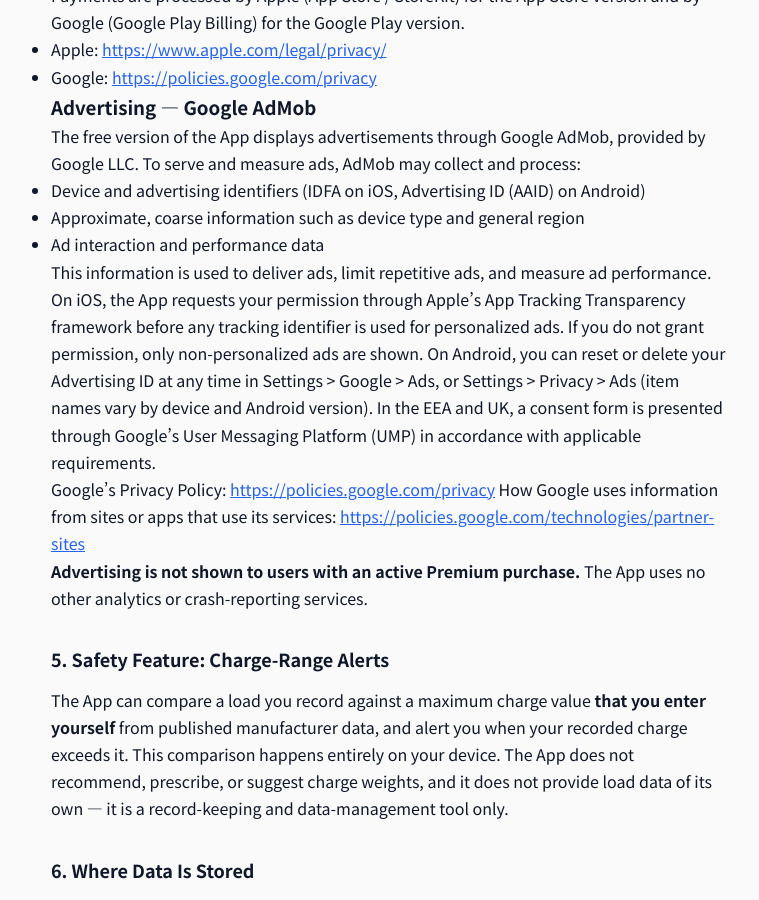
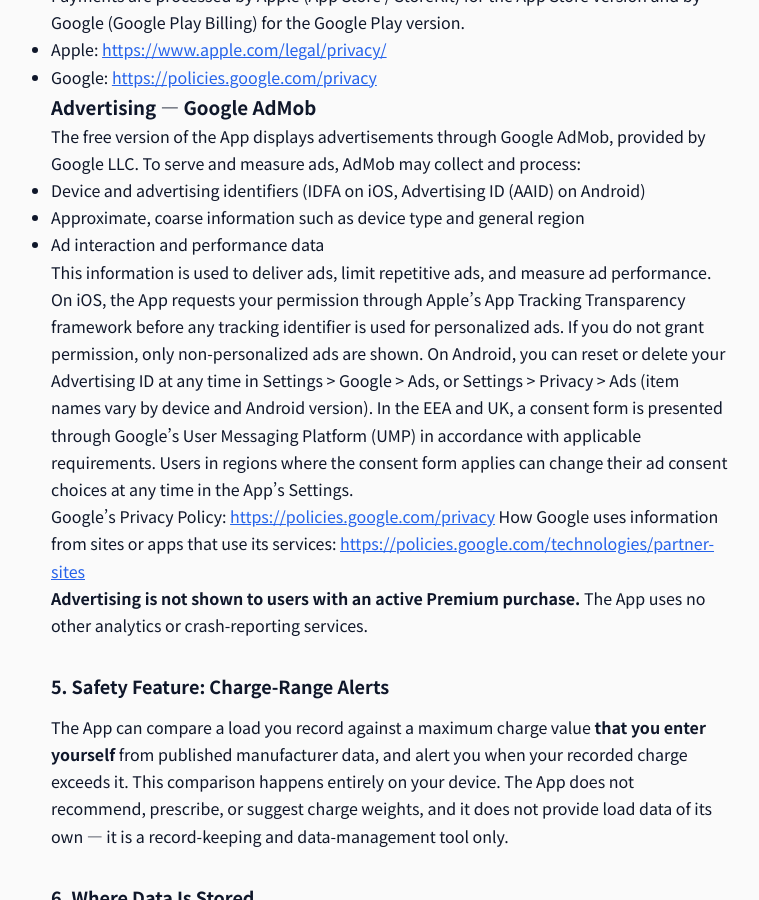
Before and after one commit to hecuhecu/hecuhecu.github.io, a Jekyll site: the page built from apps/reload-log/privacy.md, in a window 1280 px wide and 900 px high, scrolled down 1338 px. Shown: the whole window, without its empty margins (249-1008 px from the left). Built offline with Jekyll 4.4.1, drawn with Linux system fonts in a browser that asks for light colours.

Commit message:
Reload Logのプライバシー: 設定から広告の同意を変更できることを追記
Co-Authored-By: Claude Opus 5.5 <noreply@anthropic.com>

```diff
--- a/apps/reload-log/privacy.md
+++ b/apps/reload-log/privacy.md
@@ -64,7 +64,7 @@ The free version of the App displays advertisements through Google AdMob, provid
 - Approximate, coarse information such as device type and general region
 - Ad interaction and performance data
 
-This information is used to deliver ads, limit repetitive ads, and measure ad performance. On iOS, the App requests your permission through Apple's App Tracking Transparency framework before any tracking identifier is used for personalized ads. If you do not grant permission, only non-personalized ads are shown. On Android, you can reset or delete your Advertising ID at any time in Settings > Google > Ads, or Settings > Privacy > Ads (item names vary by device and Android version). In the EEA and UK, a consent form is presented through Google's User Messaging Platform (UMP) in accordance with applicable requirements.
+This information is used to deliver ads, limit repetitive ads, and measure ad performance. On iOS, the App requests your permission through Apple's App Tracking Transparency framework before any tracking identifier is used for personalized ads. If you do not grant permission, only non-personalized ads are shown. On Android, you can reset or delete your Advertising ID at any time in Settings > Google > Ads, or Settings > Privacy > Ads (item names vary by device and Android version). In the EEA and UK, a consent form is presented through Google's User Messaging Platform (UMP) in accordance with applicable requirements. Users in regions where the consent form applies can change their ad consent choices at any time in the App's Settings.
 
 Google's Privacy Policy: [https://policies.google.com/privacy](https://policies.google.com/privacy)
 How Google uses information from sites or apps that use its services: [https://policies.google.com/technologies/partner-sites](https://policies.google.com/technologies/partner-sites)
```
